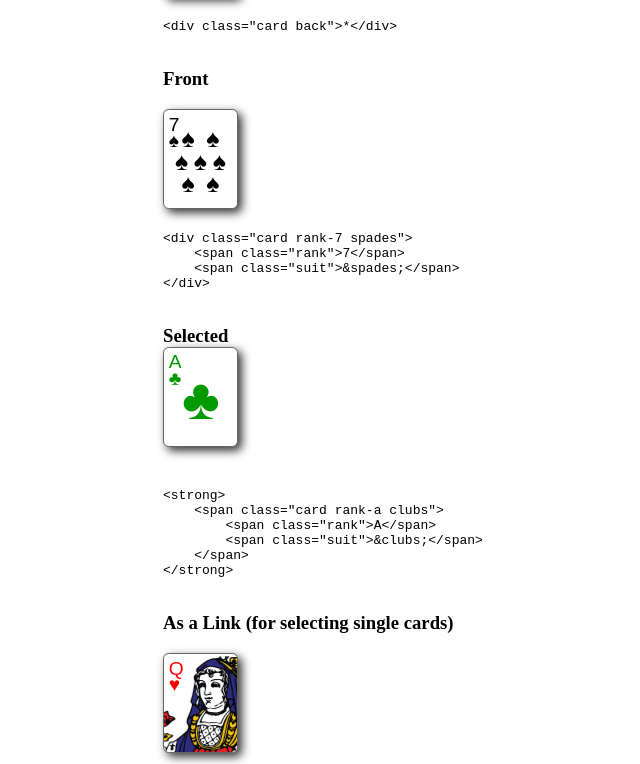
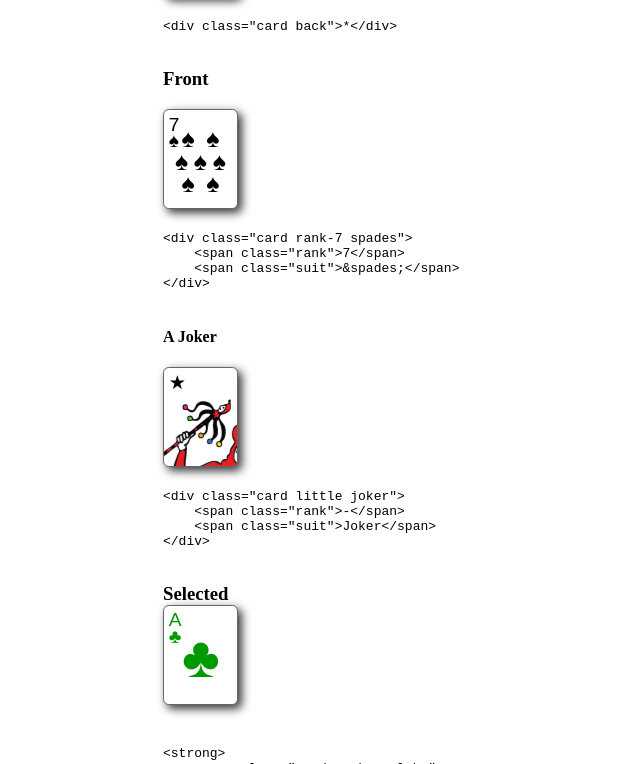
Before and after one commit to selfthinker/CSS-Playing-Cards, a plain HTML site: page examples.html in a window 1280 px wide. Shown: the part 479-1243 px from the top of the page, without its empty margins (93-733 px from the left). Drawn offline with nearby package versions, Linux system fonts and the light colour scheme.

Commit message:
version 2011-06-12; updated documentation

```diff
--- a/cards-ie.css
+++ b/cards-ie.css
@@ -3,7 +3,7 @@
  *
  * @author   Anika Henke <anika@selfthinker.org>
  * @license  CC BY-SA [http://creativecommons.org/licenses/by-sa/3.0]
- * @version  2010-08-22
+ * @version  2011-06-12
  * @link     http://github.com/selfthinker/css-playing-cards
  */
 
--- a/cards-ie9.css
+++ b/cards-ie9.css
@@ -3,7 +3,7 @@
  *
  * @author   Anika Henke <anika@selfthinker.org>
  * @license  CC BY-SA [http://creativecommons.org/licenses/by-sa/3.0]
- * @version  2010-08-22
+ * @version  2011-06-12
  * @link     http://github.com/selfthinker/css-playing-cards
  */
 
--- a/cards.css
+++ b/cards.css
@@ -3,7 +3,7 @@
  *
  * @author   Anika Henke <anika@selfthinker.org>
  * @license  CC BY-SA [http://creativecommons.org/licenses/by-sa/3.0]
- * @version  2010-08-22
+ * @version  2011-06-12
  * @link     http://github.com/selfthinker/css-playing-cards
  */
 
--- a/examples.html
+++ b/examples.html
@@ -5,7 +5,7 @@
  *
  * @author   Anika Henke <anika@selfthinker.org>
  * @license  CC BY-SA [http://creativecommons.org/licenses/by-sa/3.0]
- * @version  2010-08-22
+ * @version  2011-06-12
  * @link     http://github.com/selfthinker/css-playing-cards
 -->
 <html xmlns="http://www.w3.org/1999/xhtml" xml:lang="en" lang="en">
@@ -125,6 +125,20 @@
     &lt;span class="rank"&gt;7&lt;/span&gt;
     &lt;span class="suit"&gt;&amp;spades;&lt;/span&gt;
 &lt;/div&gt;
+    </pre>
+    <div class="clear"></div>
+
+    <h4>A Joker</h4>
+
+    <div class="card joker little">
+        <span class="rank">-</span>
+        <span class="suit">Joker</span>
+    </div>
+    <pre>
+&lt;div class="card little joker"&gt;
+    &lt;span class="rank"&gt;-&lt;/span&gt;
+    &lt;span class="suit"&gt;Joker&lt;/span&gt;
+&lt;/div>
     </pre>
     <div class="clear"></div>
 
@@ -559,10 +573,10 @@
 
     <ul class="table">
         <li>
-            <div class="card joker big"><span class="rank">+</span><span class="suit">Joker</span></div>
+            <div class="card big joker"><span class="rank">+</span><span class="suit">Joker</span></div>
         </li>
         <li>
-            <div class="card joker little"><span class="rank">-</span><span class="suit">Joker</span></div>
+            <div class="card little joker"><span class="rank">-</span><span class="suit">Joker</span></div>
         </li>
         <li>
             <div class="card back">*</div>
```
Also changed, not shown: README.md.
